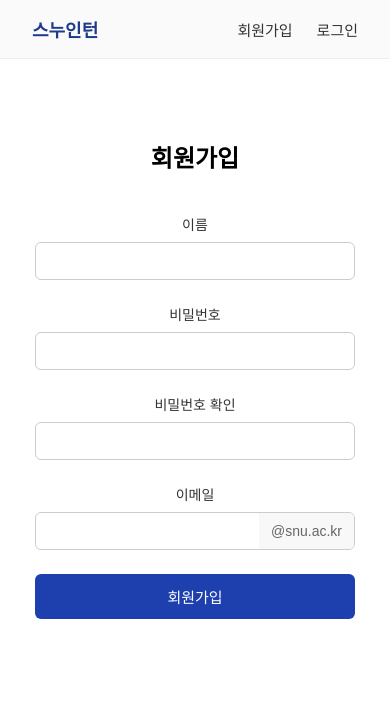
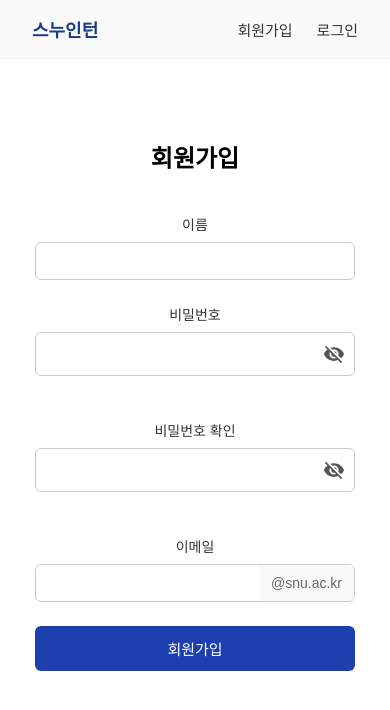
Before and after one commit to luciok1203/team-1a, a React (Vite) app: page /signup in a window 390 px wide. Shown: the top 710 px of the page. Built offline with nearby package versions, Linux system fonts and the light colour scheme.

Commit message:
비밀번호 보이는 기능 추가 (#16)
* README 추가

* 로그인 구현

* done

* 비밀번호 보이는 기능 추가

---------

Co-authored-by: awesomeguyev3r <KIMHAN@Iphone-65.local>
Co-authored-by: luciok1203 <luciokim123@gmail.com>

```diff
--- a/package.json
+++ b/package.json
@@ -16,6 +16,7 @@
     "axios": "^1.12.2",
     "react": "^19.1.0",
     "react-dom": "^19.1.0",
+    "react-icons": "^5.5.0",
     "react-router-dom": "^7.9.4"
   },
   "devDependencies": {
--- /dev/null
+++ b/src/PasswordInput.css
@@ -0,0 +1,49 @@
+.password-input-container {
+  margin-bottom: 20px;
+  width: 100%;
+}
+
+.password-label {
+  display: block;
+  margin-bottom: 8px;
+  font-weight: 500;
+  font-size: 14px;
+  color: #333;
+}
+
+.password-field {
+  position: relative;
+  width: 100%;
+}
+
+.password-input {
+  width: 100%;
+  padding: 10px 40px 10px 10px;
+  border-radius: 8px;
+  border: 1px solid #ccc;
+  font-size: 16px;
+  font-family: "Noto Sans KR", sans-serif;
+  outline: none;
+  box-sizing: border-box;
+  height: 44px; /* ensure same height as email/name fields */
+}
+
+.password-toggle {
+  position: absolute;
+  right: 10px;
+  top: 50%;
+  transform: translateY(-50%);
+  background: none;
+  border: none;
+  cursor: pointer;
+  padding: 0;
+  display: flex;
+  align-items: center;
+  justify-content: center;
+}
+
+.password-toggle svg {
+  width: 22px;
+  height: 22px;
+  color: #666;
+}
--- /dev/null
+++ b/src/PasswordInput.tsx
@@ -0,0 +1,53 @@
+import React, { useState } from 'react';
+import { MdVisibility, MdVisibilityOff } from 'react-icons/md';
+import './PasswordInput.css';
+
+interface PasswordInputProps {
+  label: string;
+  name: string;
+  value: string;
+  onChange: (e: React.ChangeEvent<HTMLInputElement>) => void;
+}
+
+const PasswordInput: React.FC<PasswordInputProps> = ({
+  label,
+  name,
+  value,
+  onChange,
+}) => {
+  const [showPassword, setShowPassword] = useState(false);
+
+  const toggleShowPassword = () => setShowPassword((prev) => !prev);
+
+  return (
+    <div className="password-input-container">
+      <label htmlFor={name} className="password-label">
+        {label}
+      </label>
+
+      <div className="password-field">
+        <input
+          id={name}
+          type={showPassword ? 'text' : 'password'}
+          name={name}
+          value={value}
+          onChange={onChange}
+          className="password-input"
+        />
+        <button
+          type="button"
+          onClick={toggleShowPassword}
+          className="password-toggle"
+        >
+          {showPassword ? (
+            <MdVisibility size={22} color="#555" />
+          ) : (
+            <MdVisibilityOff size={22} color="#555" />
+          )}
+        </button>
+      </div>
+    </div>
+  );
+};
+
+export default PasswordInput;
--- a/src/SignupPage.tsx
+++ b/src/SignupPage.tsx
@@ -4,6 +4,7 @@ import axios, { AxiosError } from 'axios';
 import React, { useState } from 'react';
 import { Link, useNavigate } from 'react-router-dom';
 import { useAuth } from './AuthContext';
+import PasswordInput from './PasswordInput';
 import './SignupPage.css';
 
 const API_BASE = 'https://api-internhasha.wafflestudio.com';
@@ -81,27 +82,19 @@ const SignupPage = () => {
             />
           </label>
 
-          <label>
-            비밀번호
-            <input
-              type="password"
+          <PasswordInput
+            label="비밀번호"
             name="password"
             value={formData.password}
             onChange={handleChange}
-              required
           />
-          </label>
 
-          <label>
-            비밀번호 확인
-            <input
-              type="password"
+          <PasswordInput
+            label="비밀번호 확인"
             name="confirmPassword"
             value={formData.confirmPassword}
             onChange={handleChange}
-              required
           />
-          </label>
 
           <label>
             이메일
```
Also changed, not shown: 1 other file (tests, documents, lock files or other folders). Lines whose indentation alone changed are shown as unchanged.
